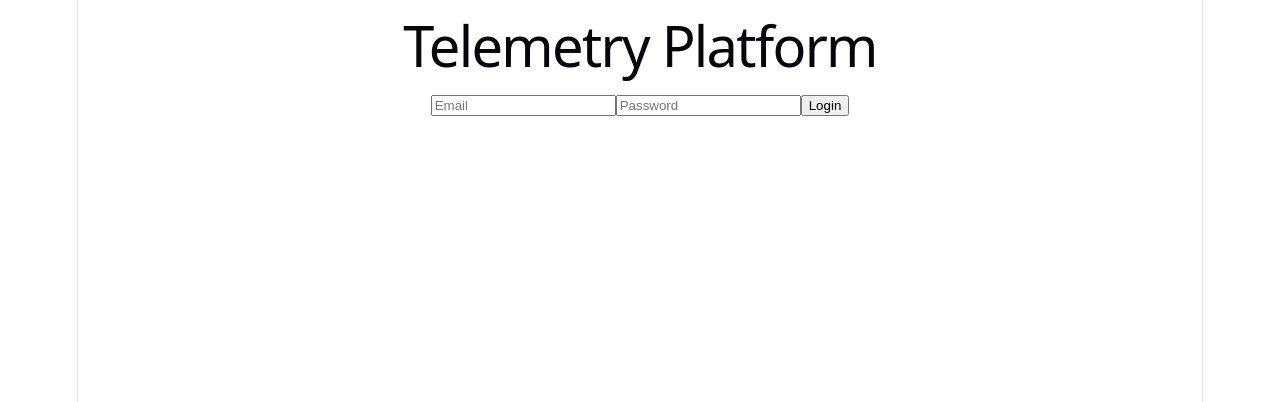
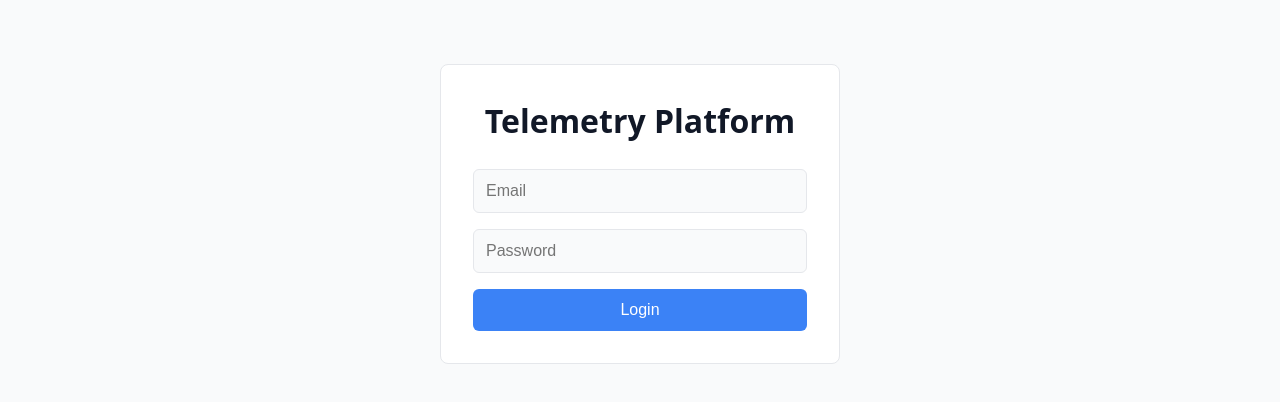
Before and after one commit to pabloacisera/telemetry-iot-platform, a React (Vite) app in the folder frontend/: page /login in a window 1280 px wide. Shown: the top 402 px of the page. Built offline with nearby package versions, Linux system fonts and the light colour scheme; no server answers.

Commit message:
chore(frontend): delete Vite boilerplate CSS and rewrite index.css with project styles

```diff
--- a/frontend/src/index.css
+++ b/frontend/src/index.css
@@ -1,111 +1,127 @@
 :root {
-  --text: #6b6375;
-  --text-h: #08060d;
-  --bg: #fff;
-  --border: #e5e4e7;
-  --code-bg: #f4f3ec;
-  --accent: #aa3bff;
-  --accent-bg: rgba(170, 59, 255, 0.1);
-  --accent-border: rgba(170, 59, 255, 0.5);
-  --social-bg: rgba(244, 243, 236, 0.5);
-  --shadow:
-    rgba(0, 0, 0, 0.1) 0 10px 15px -3px, rgba(0, 0, 0, 0.05) 0 4px 6px -2px;
-
-  --sans: system-ui, 'Segoe UI', Roboto, sans-serif;
-  --heading: system-ui, 'Segoe UI', Roboto, sans-serif;
-  --mono: ui-monospace, Consolas, monospace;
-
-  font: 18px/145% var(--sans);
-  letter-spacing: 0.18px;
-  color-scheme: light dark;
-  color: var(--text);
-  background: var(--bg);
-  font-synthesis: none;
-  text-rendering: optimizeLegibility;
-  -webkit-font-smoothing: antialiased;
-  -moz-osx-font-smoothing: grayscale;
-
-  @media (max-width: 1024px) {
-    font-size: 16px;
+  --text: #374151;
+  --text-heading: #111827;
+  --bg: #f9fafb;
+  --surface: #ffffff;
+  --border: #e5e7eb;
+  --accent: #3b82f6;
+  --green: #22c55e;
+  --yellow: #f59e0b;
+  --red: #ef4444;
+  --blue: #3b82f6;
+  --gray: #6b7280;
+  --font: system-ui, -apple-system, 'Segoe UI', Roboto, sans-serif;
+}
+@media (prefers-color-scheme: dark) {
+  :root {
+    --text: #d1d5db; --text-heading: #f3f4f6; --bg: #111827;
+    --surface: #1f2937; --border: #374151; --accent: #60a5fa;
+    --green: #4ade80; --yellow: #fbbf24; --red: #f87171;
+    --blue: #60a5fa; --gray: #9ca3af;
   }
 }
+*, *::before, *::after { box-sizing: border-box; }
+body { margin: 0; font-family: var(--font); background: var(--bg); color: var(--text); line-height: 1.5; }
+h1, h2, h3 { color: var(--text-heading); margin: 0 0 0.5rem; }
+.error { color: var(--red); }
 
-@media (prefers-color-scheme: dark) {
-  :root {
-    --text: #9ca3af;
-    --text-h: #f3f4f6;
-    --bg: #16171d;
-    --border: #2e303a;
-    --code-bg: #1f2028;
-    --accent: #c084fc;
-    --accent-bg: rgba(192, 132, 252, 0.15);
-    --accent-border: rgba(192, 132, 252, 0.5);
-    --social-bg: rgba(47, 48, 58, 0.5);
-    --shadow:
-      rgba(0, 0, 0, 0.4) 0 10px 15px -3px, rgba(0, 0, 0, 0.25) 0 4px 6px -2px;
-  }
+.login-container {
+  max-width: 400px; margin: 4rem auto; padding: 2rem;
+  background: var(--surface); border: 1px solid var(--border); border-radius: 8px; text-align: center;
+}
+.login-form { display: flex; flex-direction: column; gap: 1rem; margin-top: 1.5rem; }
+.login-form input {
+  padding: 0.75rem; border: 1px solid var(--border); border-radius: 6px;
+  font-size: 1rem; background: var(--bg); color: var(--text);
+}
+.login-form button {
+  padding: 0.75rem; background: var(--accent); color: #fff;
+  border: none; border-radius: 6px; font-size: 1rem; cursor: pointer;
+}
+.login-form button:disabled { opacity: 0.6; cursor: not-allowed; }
 
-  #social .button-icon {
-    filter: invert(1) brightness(2);
-  }
+.dashboard { max-width: 1200px; margin: 0 auto; padding: 1.5rem; }
+
+.motor-grid { display: grid; grid-template-columns: repeat(auto-fill, minmax(280px, 1fr)); gap: 1rem; }
+.motor-card {
+  background: var(--surface); border: 1px solid var(--border);
+  border-radius: 8px; padding: 1rem; cursor: pointer; transition: box-shadow 0.2s;
 }
+.motor-card:hover { box-shadow: 0 4px 12px rgba(0,0,0,0.1); }
+.motor-card:focus-visible { outline: 2px solid var(--accent); outline-offset: 2px; }
+.card-header { display: flex; justify-content: space-between; align-items: center; }
+.card-name { margin: 0.5rem 0 0.25rem; color: var(--text-heading); font-weight: 500; }
+.card-location { margin: 0 0 0.5rem; color: var(--gray); font-size: 0.875rem; }
+.card-sensors { display: flex; gap: 0.75rem; flex-wrap: wrap; }
+.sensor-value { font-size: 0.875rem; padding: 0.125rem 0.375rem; border-radius: 4px; background: var(--bg); }
+.sensor-value.fault { background: rgba(239,68,68,0.15); color: var(--red); }
+.sensor-value.fault_persistent { background: rgba(153,27,27,0.15); color: #991b1b; }
 
-#root {
-  width: 1126px;
-  max-width: 100%;
-  margin: 0 auto;
-  text-align: center;
-  border-inline: 1px solid var(--border);
-  min-height: 100svh;
-  display: flex;
-  flex-direction: column;
-  box-sizing: border-box;
+.status-badge {
+  display: inline-flex; align-items: center; gap: 0.375rem;
+  font-size: 0.8125rem; text-transform: capitalize;
 }
+.badge-dot { width: 8px; height: 8px; border-radius: 50%; display: inline-block; }
 
-body {
-  margin: 0;
+.motor-detail { max-width: 900px; margin: 0 auto; padding: 1.5rem; }
+.motor-detail-header { display: flex; flex-direction: column; gap: 0.5rem; margin-bottom: 1.5rem; }
+.back-button {
+  align-self: flex-start; background: none; border: 1px solid var(--border);
+  border-radius: 6px; padding: 0.375rem 0.75rem; cursor: pointer; color: var(--text);
 }
+.back-button:hover { background: var(--bg); }
+.motor-controls { display: flex; gap: 0.75rem; margin-bottom: 1.5rem; }
+.btn-stop, .btn-restart {
+  padding: 0.5rem 1rem; border: none; border-radius: 6px;
+  cursor: pointer; color: #fff; font-size: 0.875rem;
+}
+.btn-stop { background: var(--red); }
+.btn-restart { background: var(--yellow); }
+.btn-stop:disabled, .btn-restart:disabled { opacity: 0.5; cursor: not-allowed; }
 
-h1,
-h2 {
-  font-family: var(--heading);
-  font-weight: 500;
-  color: var(--text-h);
+.sensor-chart {
+  background: var(--surface); border: 1px solid var(--border);
+  border-radius: 8px; padding: 1rem; margin-bottom: 1rem;
 }
+.chart-header { display: flex; justify-content: space-between; align-items: center; margin-bottom: 0.5rem; }
+.chart-header h3 { margin: 0; font-size: 1rem; }
 
-h1 {
-  font-size: 56px;
-  letter-spacing: -1.68px;
-  margin: 32px 0;
-  @media (max-width: 1024px) {
-    font-size: 36px;
-    margin: 20px 0;
-  }
+.restart-countdown {
+  display: inline-flex; align-items: center; gap: 0.5rem; padding: 0.5rem 1rem;
+  background: rgba(59,130,246,0.1); border: 1px solid var(--blue);
+  border-radius: 6px; font-weight: 500; color: var(--blue);
 }
-h2 {
-  font-size: 24px;
-  line-height: 118%;
-  letter-spacing: -0.24px;
-  margin: 0 0 8px;
-  @media (max-width: 1024px) {
-    font-size: 20px;
-  }
+.countdown-value { font-variant-numeric: tabular-nums; }
+
+.alert-banner {
+  background: rgba(239,68,68,0.1); border: 1px solid var(--red);
+  border-radius: 8px; padding: 1rem; margin-bottom: 1.5rem;
 }
-p {
-  margin: 0;
+.alert-banner h2 { font-size: 1rem; margin-bottom: 0.5rem; }
+.alert-banner ul { list-style: none; padding: 0; margin: 0; }
+.alert-item {
+  display: flex; justify-content: space-between; align-items: center;
+  padding: 0.375rem 0; border-bottom: 1px solid var(--border); font-size: 0.875rem;
 }
+.alert-item:last-child { border-bottom: none; }
 
-code,
-.counter {
-  font-family: var(--mono);
-  display: inline-flex;
-  border-radius: 4px;
-  color: var(--text-h);
+.rag-box {
+  background: var(--surface); border: 1px solid var(--border);
+  border-radius: 8px; padding: 1rem; margin-top: 1.5rem;
 }
-
-code {
-  font-size: 15px;
-  line-height: 135%;
-  padding: 4px 8px;
-  background: var(--code-bg);
+.rag-box h3 { font-size: 1rem; }
+.rag-messages { max-height: 240px; overflow-y: auto; margin-bottom: 1rem; }
+.rag-message { margin-bottom: 0.75rem; font-size: 0.875rem; }
+.rag-user { color: var(--accent); }
+.rag-assistant { color: var(--text); }
+.rag-form { display: flex; gap: 0.5rem; }
+.rag-form input {
+  flex: 1; padding: 0.5rem; border: 1px solid var(--border); border-radius: 6px;
+  font-size: 0.875rem; background: var(--bg); color: var(--text);
 }
+.rag-form button {
+  padding: 0.5rem 1rem; background: var(--accent); color: #fff;
+  border: none; border-radius: 6px; cursor: pointer; font-size: 0.875rem;
+}
+.rag-form button:disabled { opacity: 0.5; cursor: not-allowed; }
+.rag-loading { color: var(--gray); font-style: italic; }
```
Also changed, not shown: frontend/src/App.css (deleted, +0 -184 lines).
